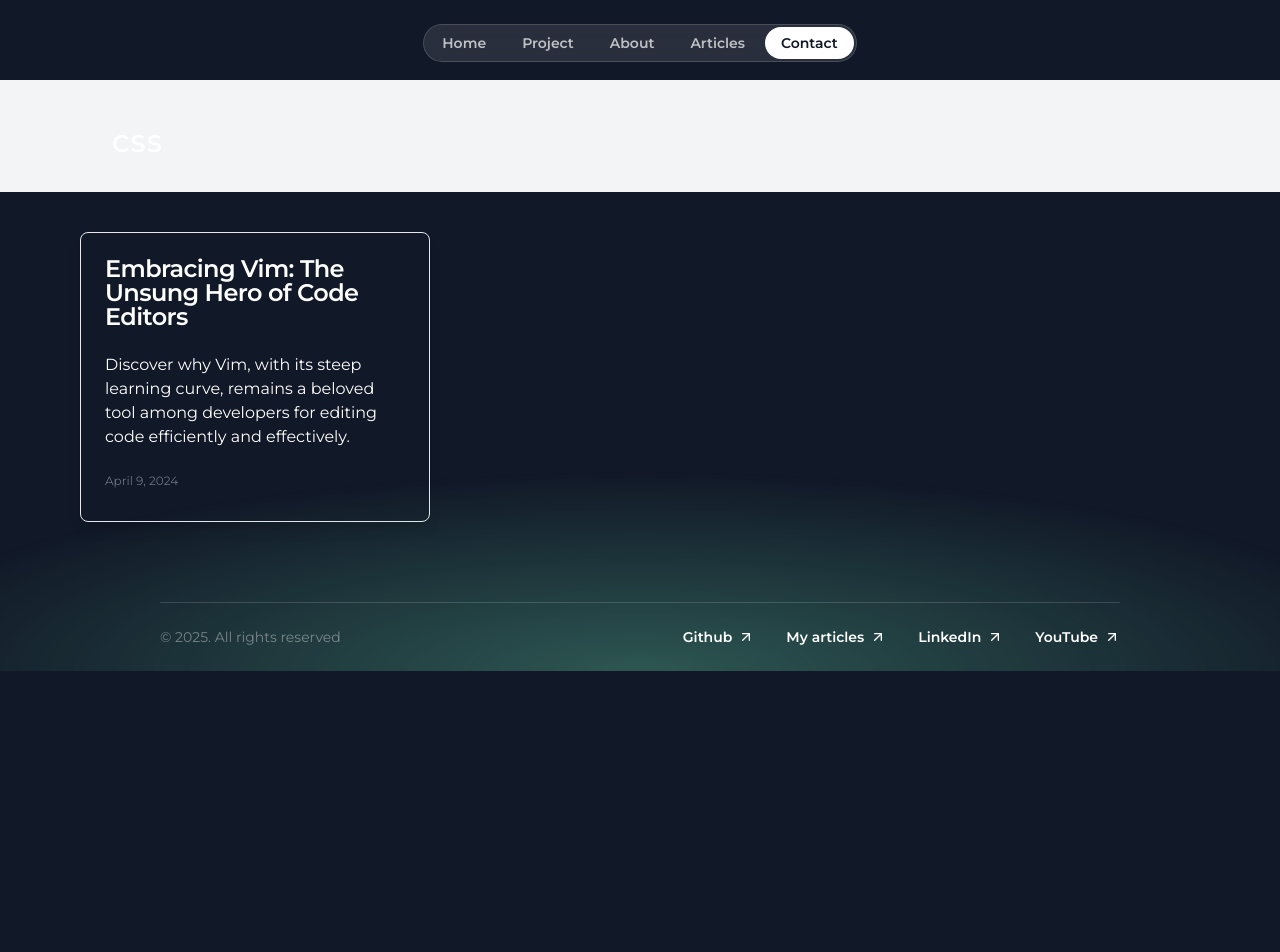
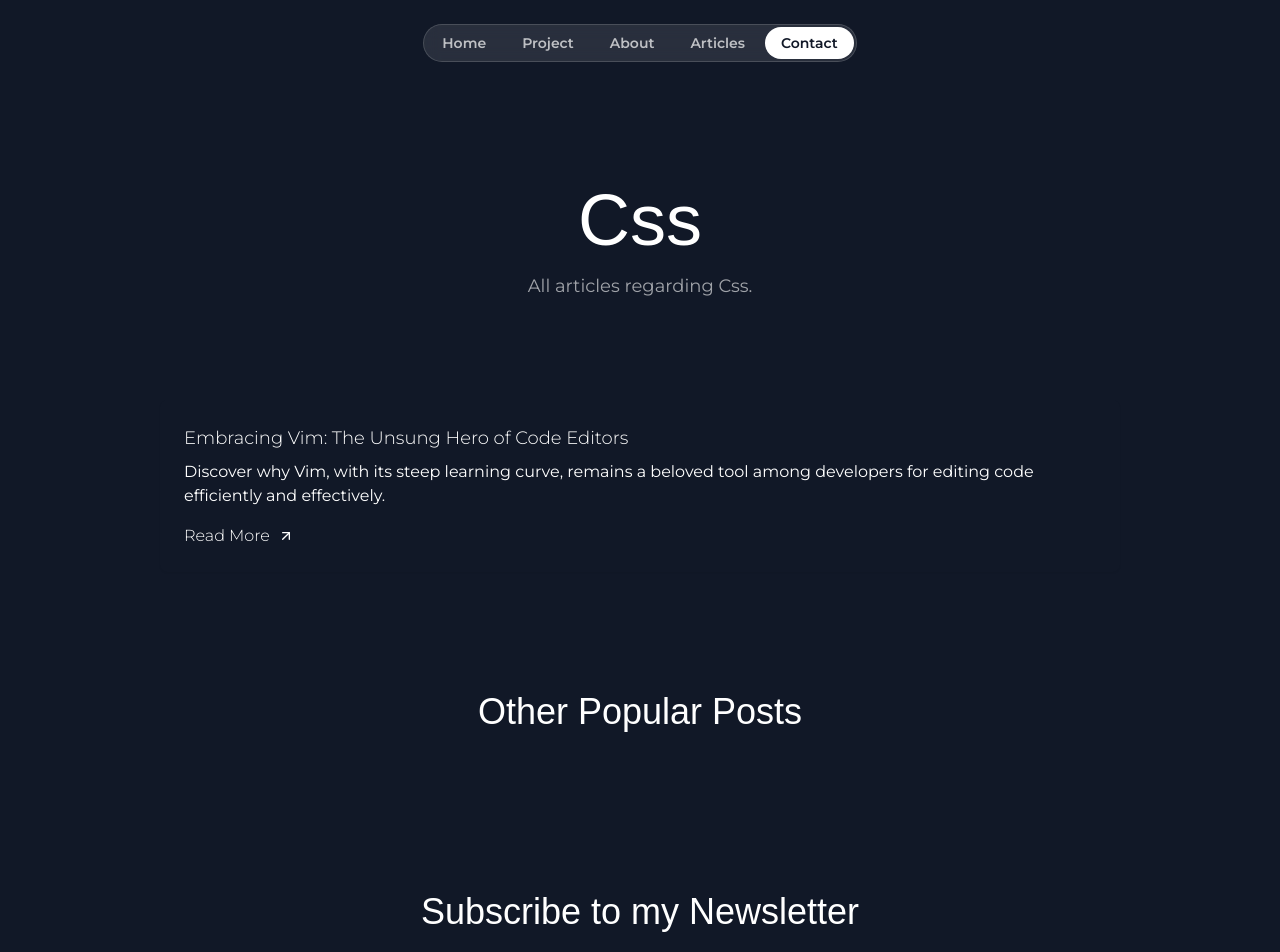
Before and after one commit to dirghayu101/portfolio-website, a Next.js app in the folder client/: page /articles/css in a window 1280 px wide. Shown: the top 952 px of the page. Before the commit the page ends 800 px from the top, so only its background shows below. Built offline with nearby package versions, Linux system fonts and the light colour scheme; no server answers; the database is empty; a web font is replaced by a local one.

Commit message:
Category pages done.

```diff
--- a/client/src/app/articles/[category]/page.tsx
+++ b/client/src/app/articles/[category]/page.tsx
@@ -1,71 +1,66 @@
 import { notFound } from "next/navigation";
-import { getArticles } from "@/lib/utilities/markdown-utils";
-import Header from "@/components/ui/Header";
-import Container from "@/components/ui/Container";
-import CardCategory from "@/components/ui/CardCategory";
-import Link from "next/link";
-
+import { getArticlesMetadata } from "@/lib/utilities/markdown-utils";
+import { ArticlePageHeader } from "@/components/articles/ArticlePageHeader";
+import { ArticleListDescriptive } from "@/components/articles/ArticleListDescriptive";
+import { ArticleSectionContainer } from "@/components/articles/ArticleSectionContainer";
+import PopularPosts from "@/components/articles/PopularPosts";
+import { SubscriptionForm } from "@/components/articles/SubscriptionForm";
 
 // npm run build tells you about the static and dynamic pages in your application. generateStaticParams converts the rendered page into a static version.
-// export async function generateStaticParams() {
-//   let posts = getArticles();
+export async function generateStaticParams() {
+  let posts = getArticlesMetadata();
 
-//   return posts.map((post) => ({
-//     category: post.metadata.category,
-//   }));
-// }
+  return posts.map((post) => ({
+    category: post.metadata.category,
+  }));
+}
 
 export function generateMetadata({ params }: { params: { category: string } }) {
   let { category } = params;
 
   return {
     title: category.toLocaleUpperCase(),
-    description: `All articles reagarding ${category}`,
+    description: `All articles regarding ${category}`,
   };
 }
 
 export default function Home({ params }: { params: { category: string } }) {
-  let posts = getArticles().filter(
-    (post) => post.metadata.category === params.category
-  );
+  const allPosts = getArticlesMetadata();
+  let posts = allPosts
+    .filter((post) => post.metadata.category === params.category)
+    .sort(
+      (a, b) =>
+        new Date(b.metadata.date).getTime() -
+        new Date(a.metadata.date).getTime()
+    )
+    .map((post) => {
+      return {
+        title: post.metadata.title,
+        summary: post.metadata.summary,
+        slug: post.slug,
+        category: post.metadata.category,
+        date: post.metadata.date,
+      };
+    });
+  console.log(posts);
   if (!posts.length) {
     notFound();
   }
   return (
-    <>
-      <Header>
-        <Container>
-          <h1 className="title font-semibold text-2xl tracking-wider mt-4 uppercase">
-            {posts[0]?.metadata.category}
-          </h1>
-        </Container>
-      </Header>
-      <Container>
-        <div className="grid grid-cols-1 md:grid-cols-2 lg:grid-cols-3 gap-4 mt-10">
-          {posts
-            .sort((a, b) => {
-              if (
-                new Date(a.metadata.publishedAt) >
-                new Date(b.metadata.publishedAt)
-              ) {
-                return -1;
-              }
-              return 1;
-            })
-            .map((post) => (
-              <Link
-                href={`/articles/${post.metadata.category}/${post.slug}`}
-                key={post.slug}
-              >
-                <CardCategory
-                  title={post.metadata.title}
-                  summary={post.metadata.summary}
-                  date={post.metadata.publishedAt}
-                />
-              </Link>
-            ))}
-        </div>
-      </Container>
-    </>
+    <div className="min-h-screen">
+      <ArticlePageHeader
+        heading={posts[0]?.category}
+        description={`All articles regarding ${
+          posts[0]?.category.charAt(0).toUpperCase() +
+          posts[0]?.category.slice(1)
+        }.`}
+      />
+      <ArticleSectionContainer>
+        <ArticleListDescriptive posts={posts} />
+      </ArticleSectionContainer>
+
+      <PopularPosts allPosts={allPosts} header="Other Popular Posts" />
+      <SubscriptionForm />
+    </div>
   );
 }
--- a/client/src/app/articles/page.tsx
+++ b/client/src/app/articles/page.tsx
@@ -4,12 +4,13 @@ import { LatestPosts } from "@/components/articles/LatestPosts";
 import PopularPosts from "@/components/articles/PopularPosts";
 import { SubscriptionForm } from "@/components/articles/SubscriptionForm";
 import { getArticlesMetadata } from "@/lib/utilities/markdown-utils";
+import { ARTICLE_SECTION_HEADER } from "@/static/articles/articles-components/1-article-section-header";
 
 export default function Home() {
   const allPosts = getArticlesMetadata();
   return (
     <div>
-      <ArticlePageHeader />
+      <ArticlePageHeader heading={ARTICLE_SECTION_HEADER.title} description={ARTICLE_SECTION_HEADER.description} />
       <PopularPosts allPosts={allPosts}/>
       <LatestPosts allPosts={allPosts} />
       <AllCategories allPosts={allPosts} />
--- a/client/src/app/not-found.tsx
+++ b/client/src/app/not-found.tsx
@@ -1,4 +1,5 @@
 import Link from "next/link";
+import { ArrowUpRight } from "lucide-react";
 
 export default function NotFound() {
   return (
@@ -7,7 +8,10 @@ export default function NotFound() {
         404 - Page Not Found
       </h1>
       <p className="mb-4">This page you are looking for does not exist.</p>
-      <Link href={"/"}>Go Home.</Link>
+      <Link href={"/"} className="flex items-center text-blue-500">
+        Go Home.
+        <ArrowUpRight className="ml-2" />
+      </Link>
     </section>
   );
 }
--- a/client/src/components/articles/ArticlePageHeader.tsx
+++ b/client/src/components/articles/ArticlePageHeader.tsx
@@ -1,14 +1,13 @@
-import { ARTICLE_SECTION_HEADER } from "@/static/articles/articles-components/1-article-section-header";
 import { ArticleSectionContainer } from "./ArticleSectionContainer";
 
-export const ArticlePageHeader = () => {
+export const ArticlePageHeader = ({heading, description}: {heading: string; description: string}) => {
   return (
       <ArticleSectionContainer className="md:pb-5">
-      <h1 className="font-serif text-7xl md:text-7xl text-center mt-6 sm:text-6xl">
-        {ARTICLE_SECTION_HEADER.title}
+      <h1 className="font-serif text-7xl md:text-7xl text-center mt-6 sm:text-6xl capitalize">
+        {heading}
       </h1>
       <p className="text-center text-white/60 mt-4 md:text-base max-w-xl mx-auto lg:text-lg ">
-        {ARTICLE_SECTION_HEADER.description}
+        {description}
       </p>
       </ArticleSectionContainer>
   );
--- a/client/src/components/articles/PopularPosts.tsx
+++ b/client/src/components/articles/PopularPosts.tsx
@@ -8,7 +8,7 @@ import { ArticleSectionHeader } from "./ArticleSectionHeader";
 import { ArticleSectionContainer } from "./ArticleSectionContainer";
 import { ArticleListDescriptive } from "./ArticleListDescriptive";
 
-export default function PopularPosts({ allPosts }: { allPosts: any[] }) {
+export default function PopularPosts({ allPosts, header }: { allPosts: any[], header?: string }) {
   const { data, error, isLoading } = useSWR(fetchUrl, fetcher);
 
   if (error) return <></>;
@@ -31,7 +31,7 @@ export default function PopularPosts({ allPosts }: { allPosts: any[] }) {
 
   return (
     <ArticleSectionContainer>
-      <ArticleSectionHeader heading="Popular Posts" />
+      <ArticleSectionHeader heading={header || "Popular Posts"} />
       <ArticleListDescriptive posts={popularPosts} />
     </ArticleSectionContainer>
   );
--- a/client/src/components/articles/SubscriptionForm.tsx
+++ b/client/src/components/articles/SubscriptionForm.tsx
@@ -5,16 +5,17 @@ import { createSubscriber } from "@/lib/server-actions/actions";
 import SubmitButton from "@/components/ui/SubmitButton";
 import { ArticleSectionContainer } from "./ArticleSectionContainer";
 import { ArticleSectionHeader } from "./ArticleSectionHeader";
+import { SUBSCRIPTION_PITCH } from "@/static/articles/articles-components/2-subscription-pitch";
 
 export const SubscriptionForm = () => {
   const initialState = { message: "", errors: {} };
   const [state, dispatch] = useFormState(createSubscriber, initialState);
   return (
     <ArticleSectionContainer>
-      <ArticleSectionHeader heading="Subscribe to my Newsletter" />
+      <ArticleSectionHeader heading={SUBSCRIPTION_PITCH.heading} />
     <div className="p-8 text-center box-border rounded-xl shadow-sm max-w-md mx-auto">
       <h4 className="mb-6 text-lg font-semibold">
-        Enroll in the free email course and get your first lesson today
+        {SUBSCRIPTION_PITCH.description}
       </h4>
 
       <form className="flex flex-col gap-4" action={dispatch}>
--- /dev/null
+++ b/client/src/static/articles/articles-components/2-subscription-pitch.ts
@@ -0,0 +1,4 @@
+export const SUBSCRIPTION_PITCH : {heading: string, description: string} = {
+  heading: "Subscribe to my Newsletter",
+  description: "Enroll in the free email course and get your first lesson today"
+};
```
